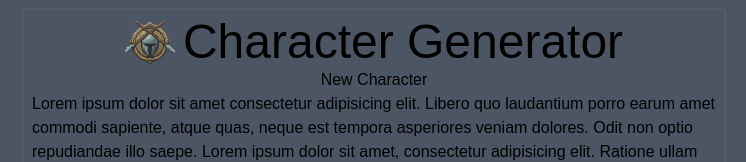
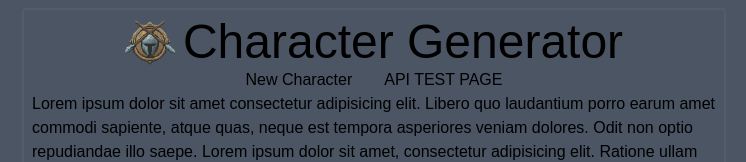
Before and after one commit to ashwillreid/char-gen, a Next.js app: page / in a window 1280 px wide. Shown: the top 162 px of the page, without its empty margins (266-1012 px from the left). Built offline with nearby package versions, Linux system fonts and the light colour scheme; a web font is replaced by a local one.

Commit message:
add api test button

```diff
--- a/src/components/Header.tsx
+++ b/src/components/Header.tsx
@@ -9,9 +9,12 @@ const Header = () => {
         <Image src="/crest.png" alt="Icon" width={50} height={50} />
         <p className="text-5xl ml-2">Character Generator</p>
       </Link>
-      <div>
+      <div className="flex">
         <Link href="/NewCharacter">
           <Button text="New Character" />
+        </Link>
+        <Link href="/test">
+          <Button text="API TEST PAGE" />
         </Link>
       </div>
     </div>
```
